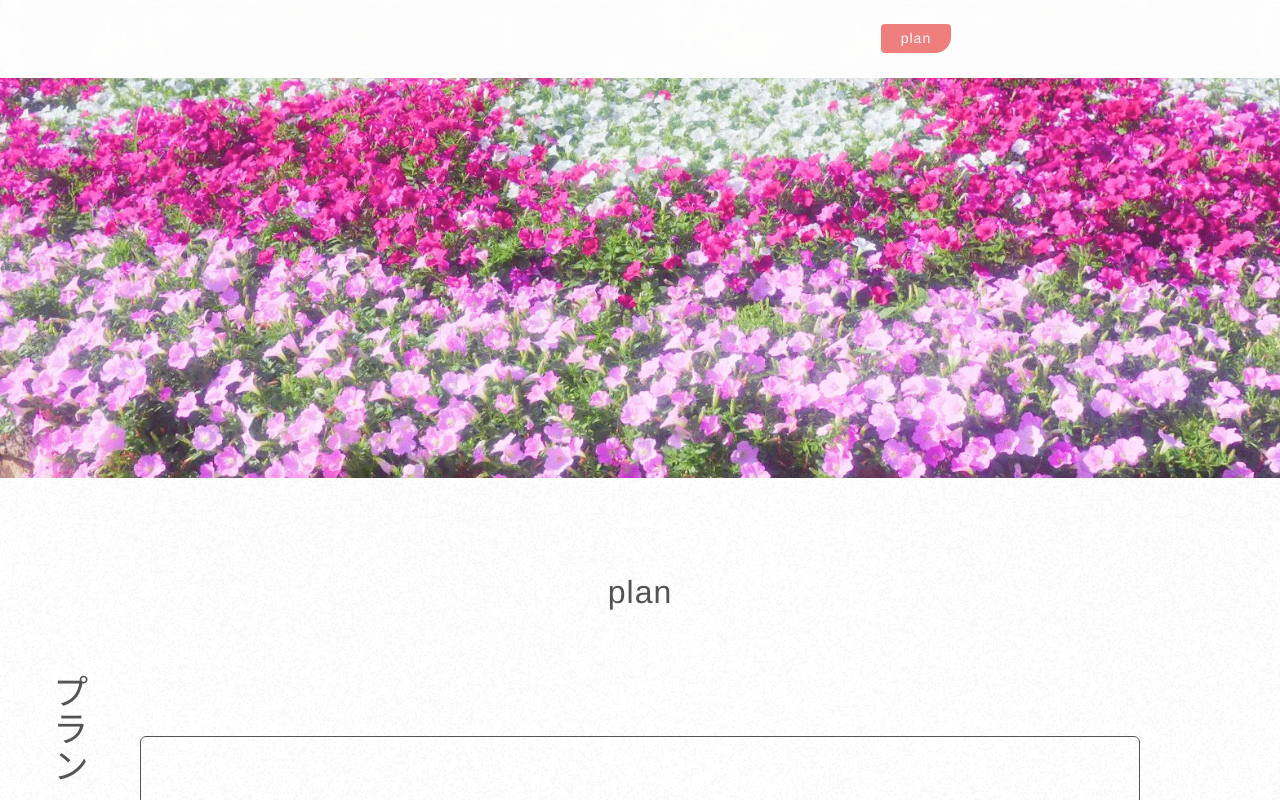
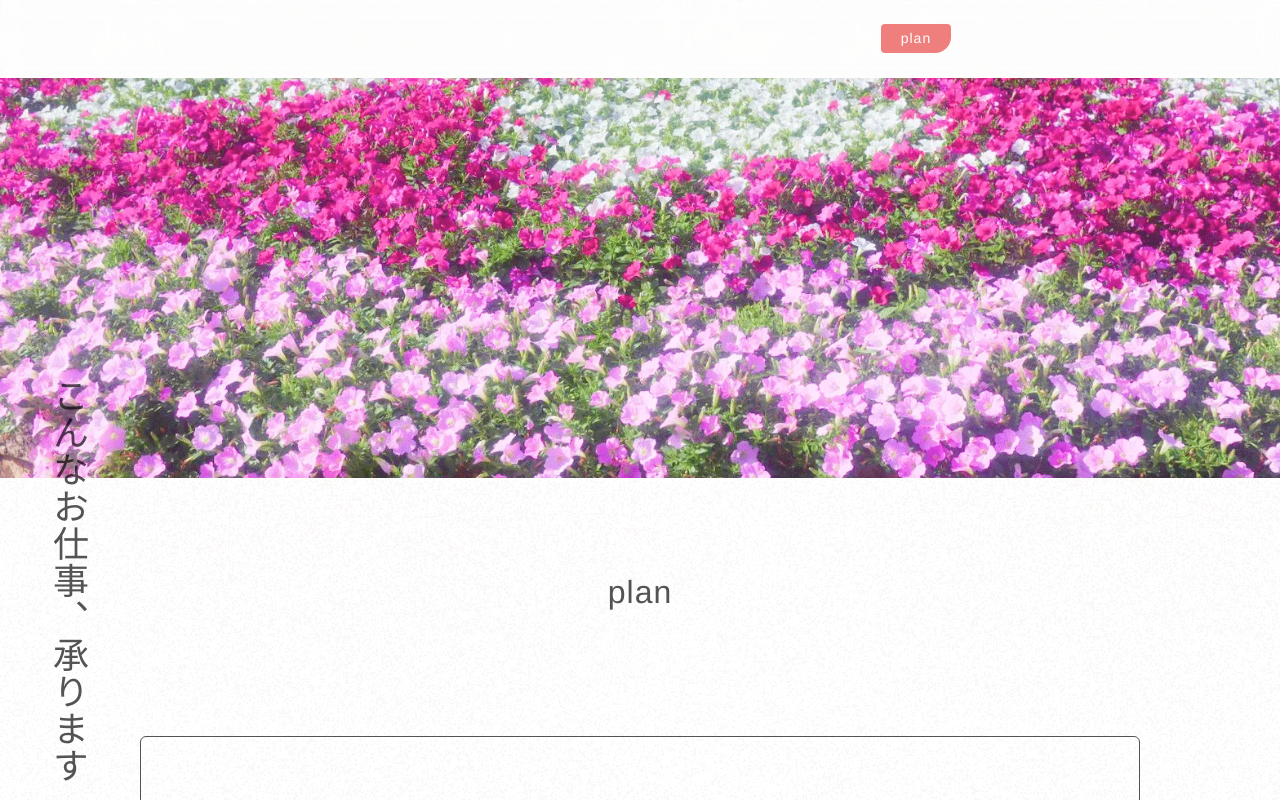
Before and after one commit to kaikojima05/porko, a Next.js app: page /plan in a window 1280 px wide. Shown: the top 800 px of the page. Built offline with nearby package versions, Linux system fonts and the light colour scheme.

Commit message:
amended sentence

```diff
--- a/pages/plan/index.tsx
+++ b/pages/plan/index.tsx
@@ -13,9 +13,17 @@ export default function Plan() {
       src="/images/hero_plan.webp"
       whats={
         <>
-          <span className="opacity-0">プ</span>
-          <span className="opacity-0">ラ</span>
-          <span className="opacity-0">ン</span>
+          <span className="opacity-0">こ</span>
+          <span className="opacity-0">ん</span>
+          <span className="opacity-0">な</span>
+          <span className="opacity-0">お</span>
+          <span className="opacity-0">仕</span>
+          <span className="opacity-0">事</span>
+          <span className="opacity-0">、</span>
+          <span className="opacity-0">承</span>
+          <span className="opacity-0">り</span>
+          <span className="opacity-0">ま</span>
+          <span className="opacity-0">す</span>
         </>
       }
     >
```
